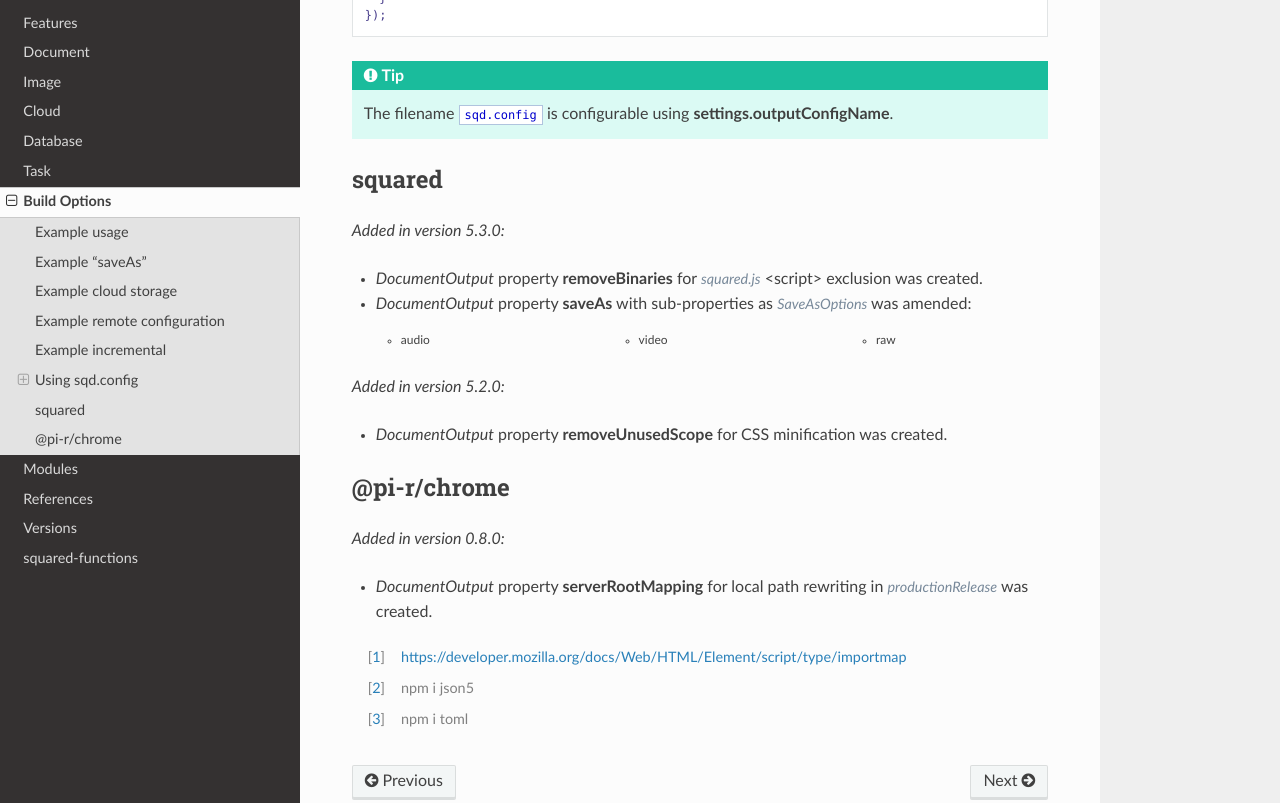
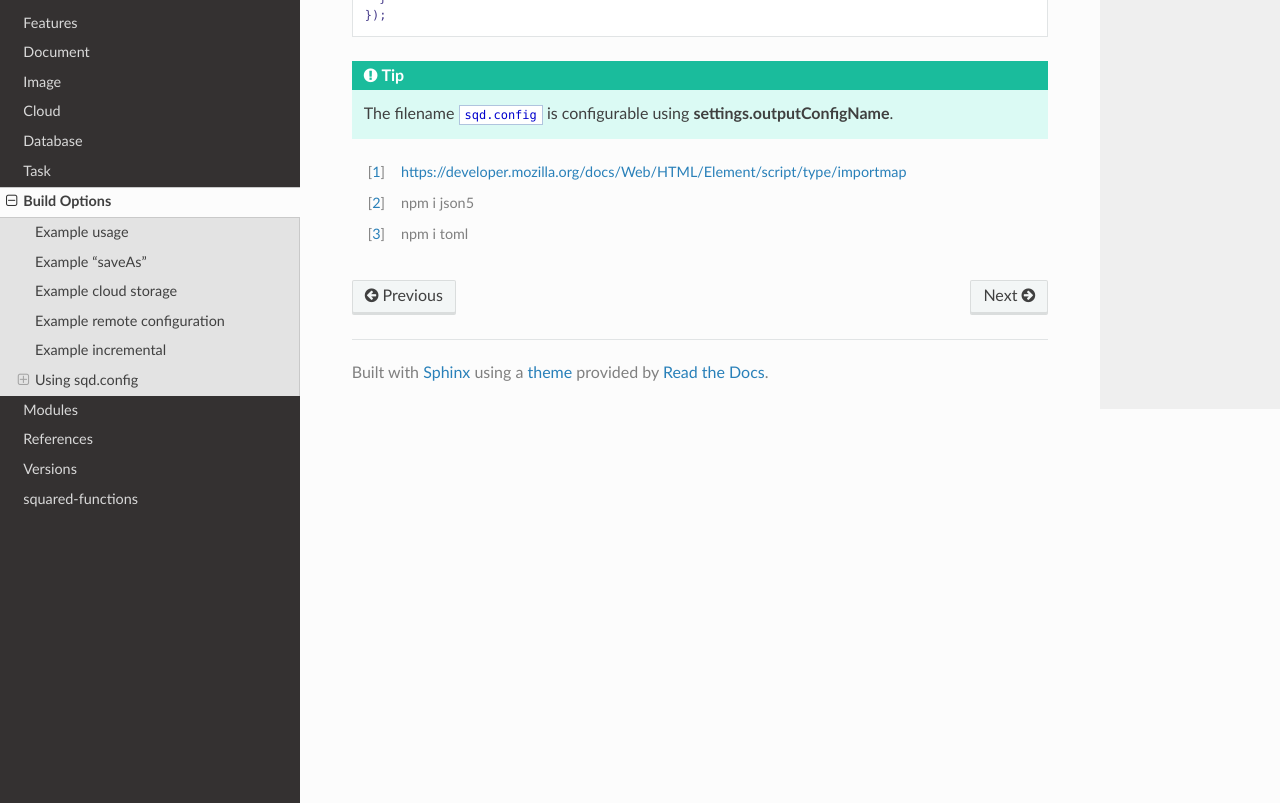
Before and after one commit to anpham6/chrome-docs, a Sphinx documentation site: the page built from source/build.rst, in a window 1280 px wide and 900 px high, scrolled down 6061 px, cut to the strip 97-900 px from the top of the window. Built offline with Sphinx 7.4.7 and the Read the Docs theme 2.0.0, drawn with Linux system fonts in a browser that asks for light colours; some of the changed text lies outside the part shown.

```diff
--- a/source/build.rst
+++ b/source/build.rst
@@ -328,32 +328,6 @@
 
 .. tip:: The filename ``sqd.config`` is configurable using **settings.outputConfigName**.
 
-squared
-=======
-
-.. versionadded:: 5.3.0
-
-  - *DocumentOutput* property **removeBinaries** for :alt:`squared.js` <script> exclusion was created.
-  - *DocumentOutput* property **saveAs** with sub-properties as :alt:`SaveAsOptions` was amended:
-
-    .. hlist::
-      :columns: 3
-
-      - audio
-      - video
-      - raw
-
-.. versionadded:: 5.2.0
-
-  - *DocumentOutput* property **removeUnusedScope** for CSS minification was created.
-
-@pi-r/chrome
-============
-
-.. versionadded:: 0.8.0
-
-  - *DocumentOutput* property **serverRootMapping** for local path rewriting in :alt:`productionRelease` was created.
-
 .. [#] https://developer.mozilla.org/docs/Web/HTML/Element/script/type/importmap
 .. [#] npm i json5
 .. [#] npm i toml
--- a/source/cloud/interface.rst
+++ b/source/cloud/interface.rst
@@ -14,7 +14,6 @@
   }
 
 .. code-block:: typescript
-  :emphasize-lines: 31-32,57,59
 
   interface CloudStorage {
       service: string;
--- a/source/document/data.rst
+++ b/source/document/data.rst
@@ -113,7 +112,6 @@
 =================
 
 .. code-block:: typescript
-  :emphasize-lines: 5,6
 
   interface UriDataSource extends DataSource, DataObject, CascadeAction {
       source: "uri";
--- a/source/document/plugins/interface.rst
+++ b/source/document/plugins/interface.rst
@@ -17,7 +17,6 @@
   }
 
 .. code-block::
-  :emphasize-lines: 17
 
   interface ITransformSeries extends IModule, TransformOutput {
       type: "html" | "css" | "js";
--- a/source/legacy.rst
+++ b/source/legacy.rst
@@ -42,7 +42,7 @@
 @e-mc/compat-v4
 ===============
 
-When not using squared-express you will have to include it in the main process before using ``require`` with packages that use or inherit from *squared-functions*.
+When not using *squared-express* you will have to include it in the main process before using ``require`` with packages that use or inherit from *squared-functions*.
 
 .. code-block::
   :caption: package.json
--- a/source/modules/cloud.rst
+++ b/source/modules/cloud.rst
@@ -11,7 +11,7 @@
 
 .. code-block::
   :caption: `View Source <https://www.unpkg.com/@e-mc/types/lib/index.d.ts>`_
-  :emphasize-lines: 46,57
+  :emphasize-lines: 46
 
   import type { IHost, IScopeOrigin } from "./index";
   import type { ExternalAsset } from "./asset";
--- a/source/modules/core.rst
+++ b/source/modules/core.rst
@@ -11,7 +11,7 @@
 
 .. code-block::
   :caption: `View Source <https://www.unpkg.com/@e-mc/types/lib/index.d.ts>`_
-  :emphasize-lines: 23-24,81-83,89
+  :emphasize-lines: 23-24
 
   import type { DataSource, LogStatus } from "./squared";
 
```
Also changed, not shown: other parts of source/build.rst (+2 -2 lines), other parts of source/document/data.rst (+0 -1 lines), other parts of source/legacy.rst (+1 -1 lines).
